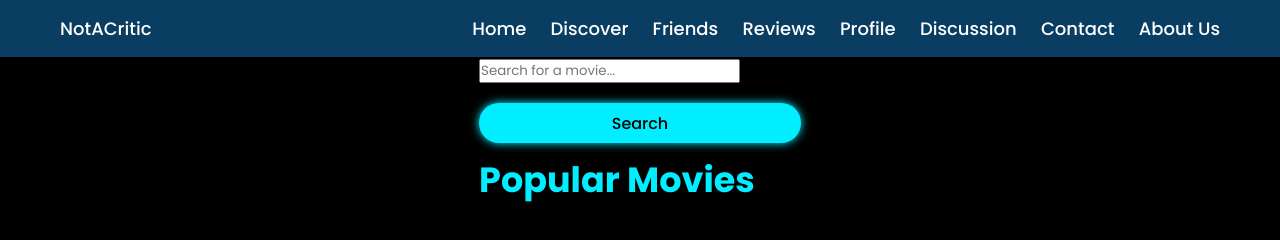
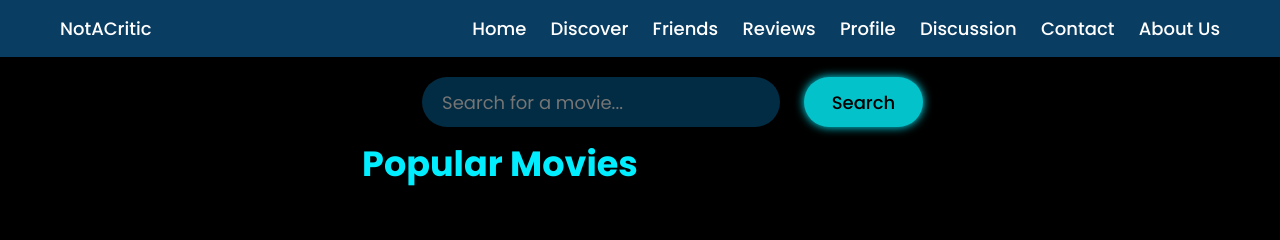
Before and after one commit to GraceEriksen20/JuniorProject-Review_Website, a plain HTML site: page discover.html in a window 1280 px wide. Drawn offline with Linux system fonts and the light colour scheme; no server answers.

Commit message:
Change to index and discover css files

```diff
--- a/css/discover.css
+++ b/css/discover.css
@@ -127,3 +127,78 @@ button:hover {
     box-shadow: 0 0 20px #0ef;
     transform: scale(1.1);
 }
+
+.movie-container {
+    display: flex;
+    flex-direction: row;
+    flex-wrap: wrap;
+    justify-content: center;
+    gap: 10px;
+    /* This creates space between the images */
+}
+
+.movie-container img {
+    width: 250px;
+    /* Adjusts the size of the images */
+    height: auto;
+    transition: transform 0.3s ease;
+    /* Optional: adds a smooth transform effect on hover */
+}
+
+.movie-container img:hover {
+    transform: scale(1.1);
+    /* Optional: makes the images slightly larger when hovered */
+}
+
+#searchInput,
+#searchBtn {
+    height: 50px;
+    /* Increase height for better clickability and visual balance */
+    border-radius: 25px;
+    /* Fully rounded ends */
+    border: none;
+    /* Remove default border */
+    padding: 0 20px;
+    /* Add padding inside the elements */
+    font-size: 18px;
+    /* Increase font size for readability */
+    outline: none;
+    /* Remove the outline on focus */
+    justify-content: center;
+}
+
+#searchInput {
+    width: 60%;
+    /* Adjust width as needed */
+    background: #022c43;
+    /* Darker shade for the input field */
+    color: white;
+    /* Light color for the text */
+    justify-content: center;
+    margin-right: 10px;
+    margin-left: 80px;
+}
+
+#searchBtn {
+    width: 20%;
+    /* Adjust width as needed */
+    background: #04c2c9;
+    /* Light, bright color for the button */
+    color: black;
+    /* Dark text on the light button */
+    cursor: pointer;
+    /* Indicates the button is clickable */
+    transition: background 0.3s ease;
+    /* Smooth transition for hover effect */
+    justify-content: center;
+    margin-left: 10px;
+}
+
+#searchBtn:hover {
+    background: #039faf;
+    /* Darker shade of the button color on hover */
+}
+
+.PopularMoviesTitle{
+    margin-left: 20px;
+}
```
Also changed, not shown: css/index.css (+24 -0 lines).
